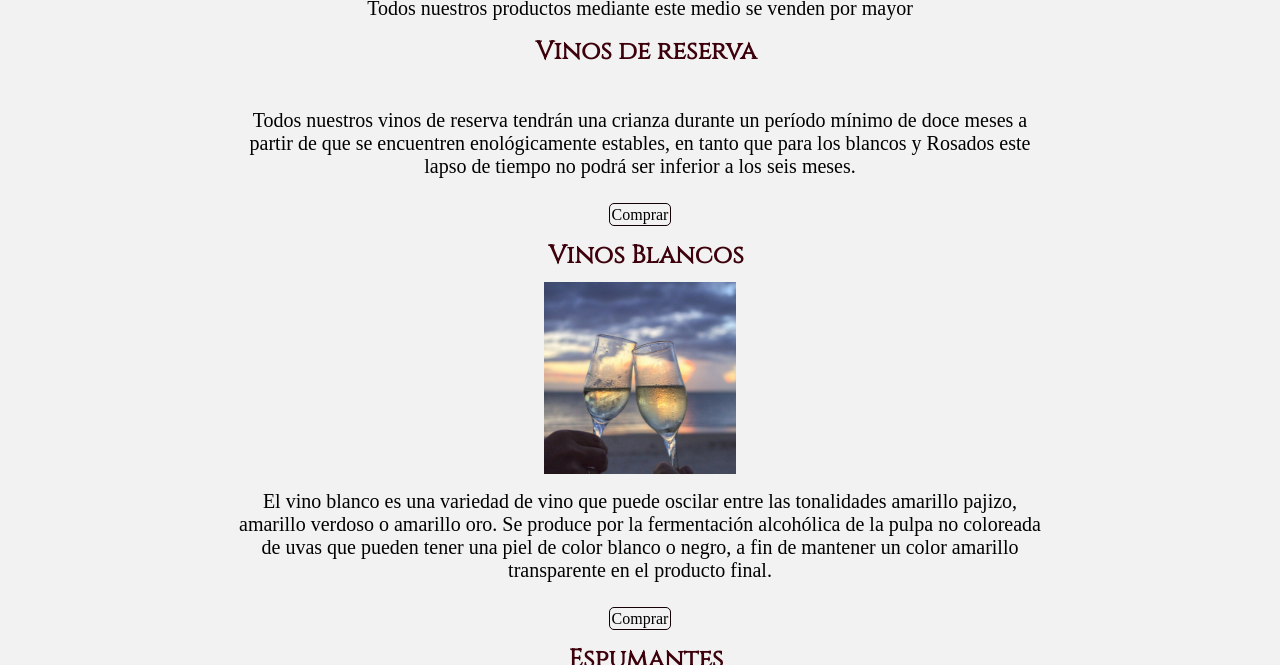
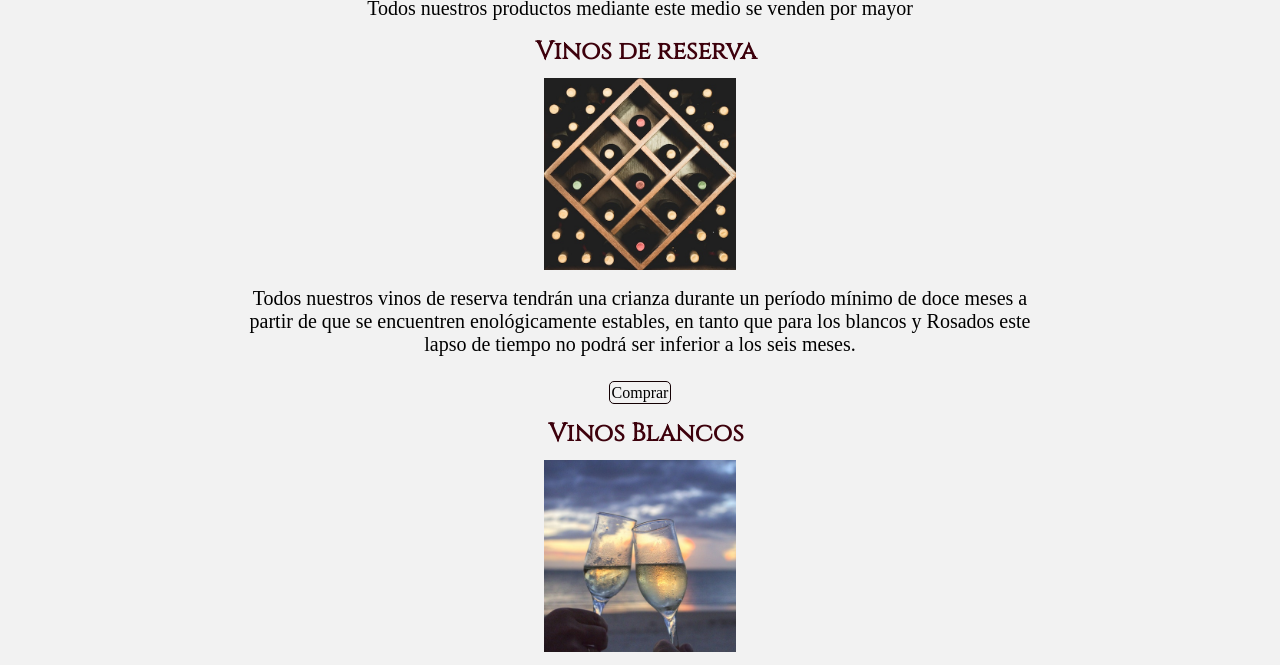
Before and after one commit to JorgeUrquiza/Vinoteca, a plain HTML site: page productos.html in a window 1280 px wide. Shown: the part 127-792 px from the top of the page. Drawn offline with Linux system fonts and the light colour scheme; the site is published under a folder, as on GitHub Pages, so addresses that start at the root find nothing.

Commit message:
agrego vinos de reserva

```diff
--- a/productos.html
+++ b/productos.html
@@ -55,7 +55,7 @@
             <p>Todos nuestros productos mediante este medio se venden por mayor</p>
             <div class="product">
                 <h3>Vinos de reserva</h3>
-                <img src="/img/vino.jpg" alt="">
+                <img src="./img/vino.jpg" alt="">
                 <p>Todos nuestros vinos de reserva tendrán una crianza durante un período mínimo de doce meses a partir de que se encuentren enológicamente estables, en tanto que para los blancos y Rosados este lapso de tiempo no podrá ser inferior a los seis meses.</p>
                 <ul>
                     <li>
```
